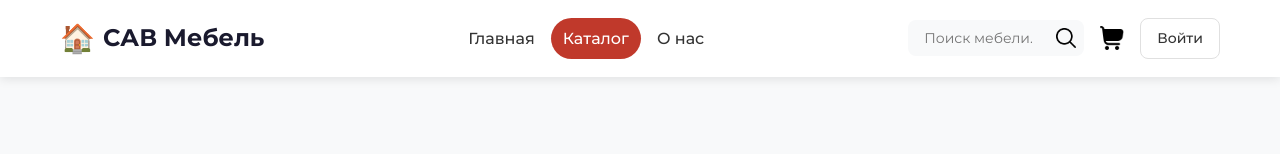
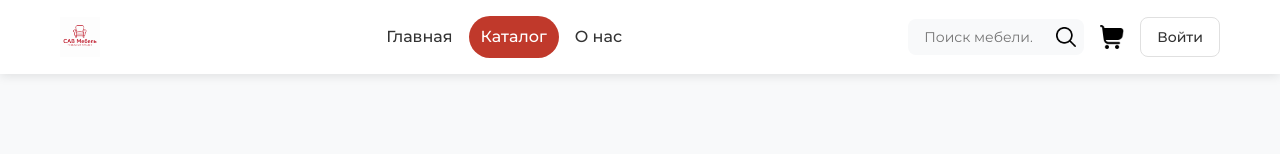
Before and after one commit to chikony/sav-mebel, a Vue app: page /catalog in a window 1280 px wide. Shown: the top 154 px of the page. Built offline with nearby package versions, Linux system fonts and the light colour scheme.

Commit message:
replace logo with custom image

```diff
--- a/src/components/Header.vue
+++ b/src/components/Header.vue
@@ -5,6 +5,7 @@ import { useAuthStore } from '@/stores/auth'
 import { useCartStore } from '@/stores/cart'
 import searchIcon from '@/assets/search-icon.png'
 import cartIcon from '@/assets/cart-icon.png'
+import logoIcon from '@/assets/logo.png'
 
 const router = useRouter()
 const authStore = useAuthStore()
@@ -32,8 +33,7 @@ function logout() {
     <div class="container">
       <div class="header-inner">
         <router-link to="/" class="logo" @click="mobileMenuOpen = false">
-          <span class="logo-icon">🏠</span>
-          <span class="logo-text">САВ Мебель</span>
+          <img :src="logoIcon" alt="САВ Мебель" class="logo-image" />
         </router-link>
 
         <nav :class="['nav', { 'nav-open': mobileMenuOpen }]">
@@ -116,16 +116,14 @@ function logout() {
 .logo {
   display: flex;
   align-items: center;
-  gap: 0.5rem;
-  font-size: 1.5rem;
-  font-weight: 700;
-  color: var(--primary-color);
   text-decoration: none;
   flex-shrink: 0;
 }
 
-.logo-icon {
-  font-size: 1.75rem;
+.logo-image {
+  height: 40px;
+  width: auto;
+  display: block;
 }
 
 .nav {
```
Also changed, not shown: src/assets/logo.png (added).
